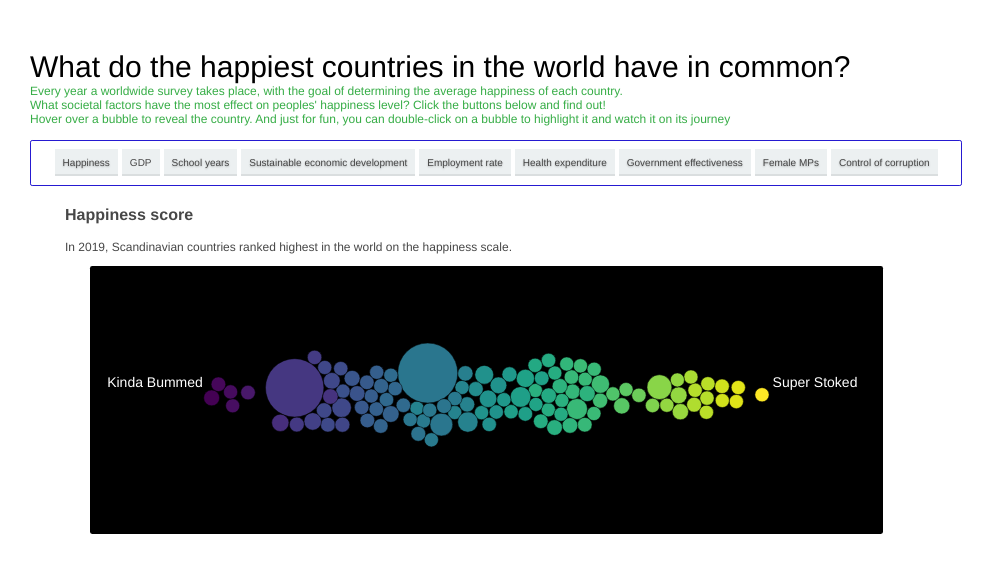
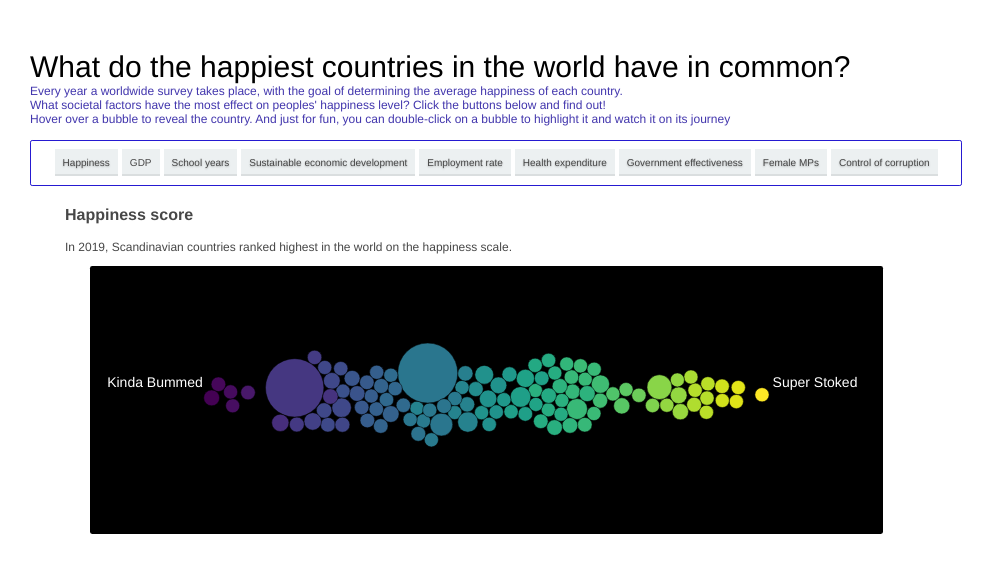
Before and after one commit to GSCrawley/happy_d3_bubbles, a plain HTML site: page index.html in a window 1280 px wide. Shown: the whole page, without its empty margins (0-995 px from the left). Drawn offline with nearby package versions, Linux system fonts and the light colour scheme.

Commit message:
pushing live to gh-pages

```diff
--- a/index.html
+++ b/index.html
@@ -103,7 +103,7 @@ body {
 				  left: 0;
 				  width: 900px;
 				  font-size: 12px;
-				  color: rgb(54, 173, 70);
+				  color: rgb(66, 54, 173);
 				}
 
 				text {
```
Also changed, not shown: README.md.
